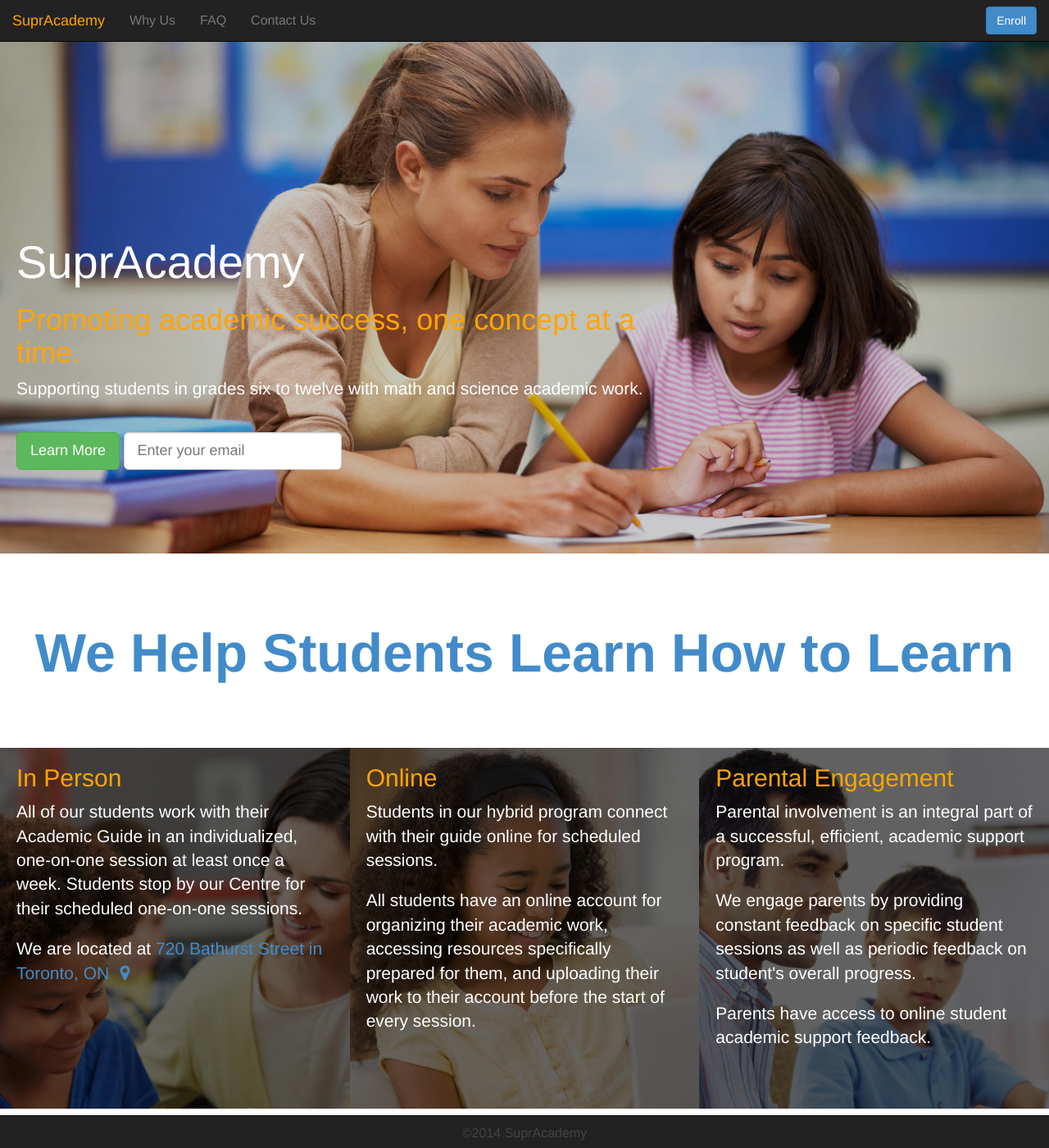
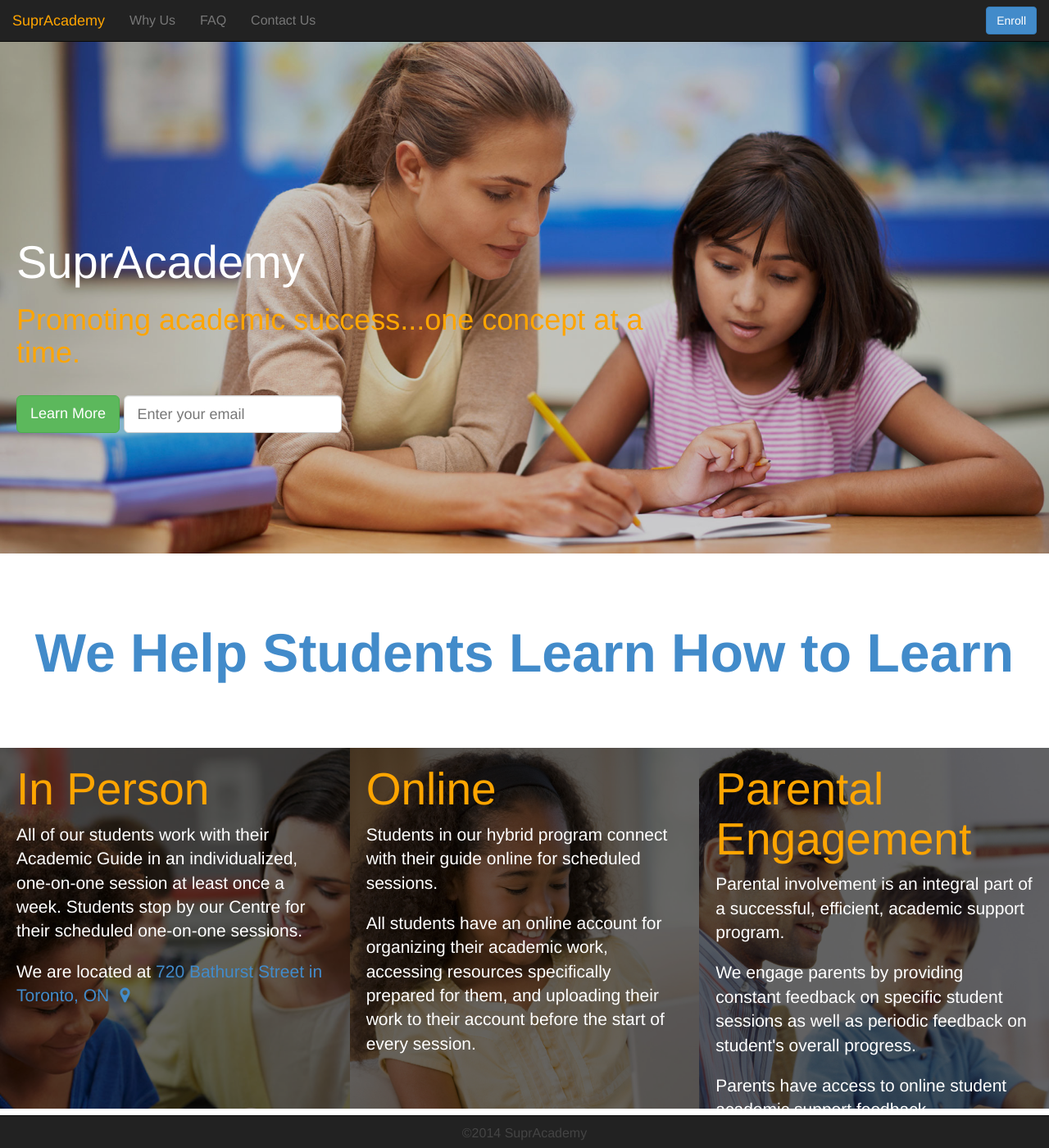
Before and after one commit to ojagostini/supracademy.com, a Jekyll site: the page built from index.html, in a window 1280 px wide and 1400 px high. Shown: the whole window at 82% size. Built offline with Jekyll 4.4.1, drawn with Linux system fonts in a browser that asks for light colours; nearby versions of some CDN libraries; some of the changed text lies outside the part shown.

Commit message:
some text adjustments

```diff
--- a/css/main.css
+++ b/css/main.css
@@ -21,10 +21,11 @@ body {
 }
 
 h1 {
-	font-size: 56px;
+	font-size: 66px;
 }
 
 h2 {
+	font-size: 55px;
 	color: orange;
 }
 
@@ -33,6 +34,11 @@ h2 {
 	font-weight: bold;
 	text-align: center;
 	color: #428bca;
+}
+
+.tlink{
+	text-decoration: none;
+	text-align: center;
 }
 
 /* Navbar */
--- a/index.html
+++ b/index.html
@@ -16,8 +16,8 @@ published: true
             <h1 class="hidden-xs">SuprAcademy</h1>
           </div>
           <div id="banner-overlay-text">
-            <h2>Promoting academic success, one concept at a time.</h2>
-            <p class="lead hidden-xs">Supporting students in grades six to twelve with math and science academic work.</p>
+            <h2>Promoting academic success...one concept at a time.</h2>
+            <!--<p class="lead hidden-xs">Supporting students in grades six to twelve with math and science academic work.</p> -->
           </div>
           <br/>
           <!-- Begin MailChimp Signup Form -->
@@ -90,11 +90,8 @@ published: true
   <h1 class="text-center">Triangle of Success</h1>
   <div class="row">
     <div id="triangle-description" data-animation="fadeIn" class="col-md-8 col-md-offset-2 animation">
-      <p class="lead">At <b>SuprAcademy</b>, we strongly believe that merely offering a traditional "tutoring" service does not guarantee a student's academic success. We believe in the importance of parental involvement in a child's academic life. As such, we have structured our service around what we call the Triangle of Success.</p>
+      <p class="lead">At <b>SuprAcademy</b>, we strongly believe that merely offering a traditional tutoring service does not guarantee a student's academic success. We believe in the importance of parental involvement in a child's academic life. As such, we have structured our service around what we call the <a href="why-us">Triangle of Success</a>.</p>
       <p class="lead">For the academic support service that we provide to have the maximum impact, this triangle must remain intact. If any part of the triangle breaks, the academic support we provide loses its effectiveness.</p>
-      <p class="lead">The <b>Triangle of Success</b> has the student, their Guide and the parent at its three vertices. For the Triangle to remain intact, the parent must be satisfied, the student must be happy and SuprAcacdemy must continue to work to make sure that this happens. We understand that the parent's satisfaction is driven from their child's success. So we will work to ensure that this success is achieved.</p>
-      <p class="lead">It is also very important that the student is happy with the academic support that we provide. Our friendly, engaging, and fun approach to conducting a session is attractive to students who are often exposed to passive, sit-and-listen, one-way classroom settings. We encourage students to think through their own problems, and review concepts, often by breaking them down into their most basic components and building our way up to their current grade level.</p>
-      <p class="lead">SuprAcademy and its Guides serve as the third vertex of the Triangle and make sure that it remains intact by providing top quality academic support and engaging both the parent and the student. Our Guides have many years of experience working with students, helping them understand math and science concepts by taking a student-specific approach. Our primary goal is to help students become... CONTENT MISSING</p>
     </div>
   </div>
   <div class="row">
--- a/traingle.html
+++ b/traingle.html
@@ -9,11 +9,11 @@ published: true
   <h1 class="text-center">Triangle of Success</h1>
   <div class="row">
     <div id="triangle-description" data-animation="fadeIn" class="col-md-8 col-md-offset-2 animation">
-      <p class="lead">At <b>SuprAcademy</b>, we strongly believe that merely offering a traditional "tutoring" service does not guarantee a student's academic success. We believe in the importance of parental involvement in their child's academic life. As such, we have structured our service around what we call the Triangle of Success.</p>
+      <p class="lead">At <b>SuprAcademy</b>, we strongly believe that merely offering a traditional tutoring service does not guarantee a student's academic success. We believe in the importance of parental involvement in their child's academic life. As such, we have structured our service around what we call the Triangle of Success.</p>
       <p class="lead">For the academic support service that we provide to have the maximum impact, this triangle must remain intact. If any part of the triangle breaks, the academic support we provide loses its effectiveness.</p>
       <p class="lead">The <b>Triangle of Success</b> has the student, their Guide and the parent at its three vertices. For the Triangle to remain intact, the parent must be satisfied, the student must be happy and SuprAcacdemy must continue to work to make sure that this happens. We understand that the parent's satisfaction is driven from their child's success. So we will work to ensure that this success is achieved.</p>
       <p class="lead">It is also very important that the student is happy with the academic support that we provide. Our friendly, engaging, and fun approach to conducting a session is attractive to students who are often exposed to passive, sit-and-listen, one-way classroom settings. We encourage students to think through their own problems, and review concepts, often by breaking them down into their most basic components and building our way up to their current grade level.</p>
-      <p class="lead">SuprAcademy and its Guides serve as the third vertex of the Triangle and make sure that the it remains intact by providing top quality academic support and engaging both the parent and the student. Our Guides have many years of experience working with students, helping them understand math and science concepts by taking student-specific approach. Our primary goal is to help students become... CONTENT MISSING</p>
+      <p class="lead">SuprAcademy and its Guides serve as the third vertex of the Triangle and make sure that the it remains intact by providing top quality academic support and engaging both the parent and the student. Our Guides have many years of experience working with students, helping them understand math and science concepts by taking student-specific approach. Our primary goal is to help students help themselves. We do this by working with students to make sure that they are learning how to learn. SuprAcademy also ensures that parents are engaged in their child's learning journey. Periodic phone and/or email updates, as well as in-person meetings are arranged with parents to provide feedback on student's session-specific and long-term progress updates.</p>
     </div>
   </div>
   <div id="triangle-section" class="row">
```
Also changed, not shown: faq.html (+25 -11 lines).
